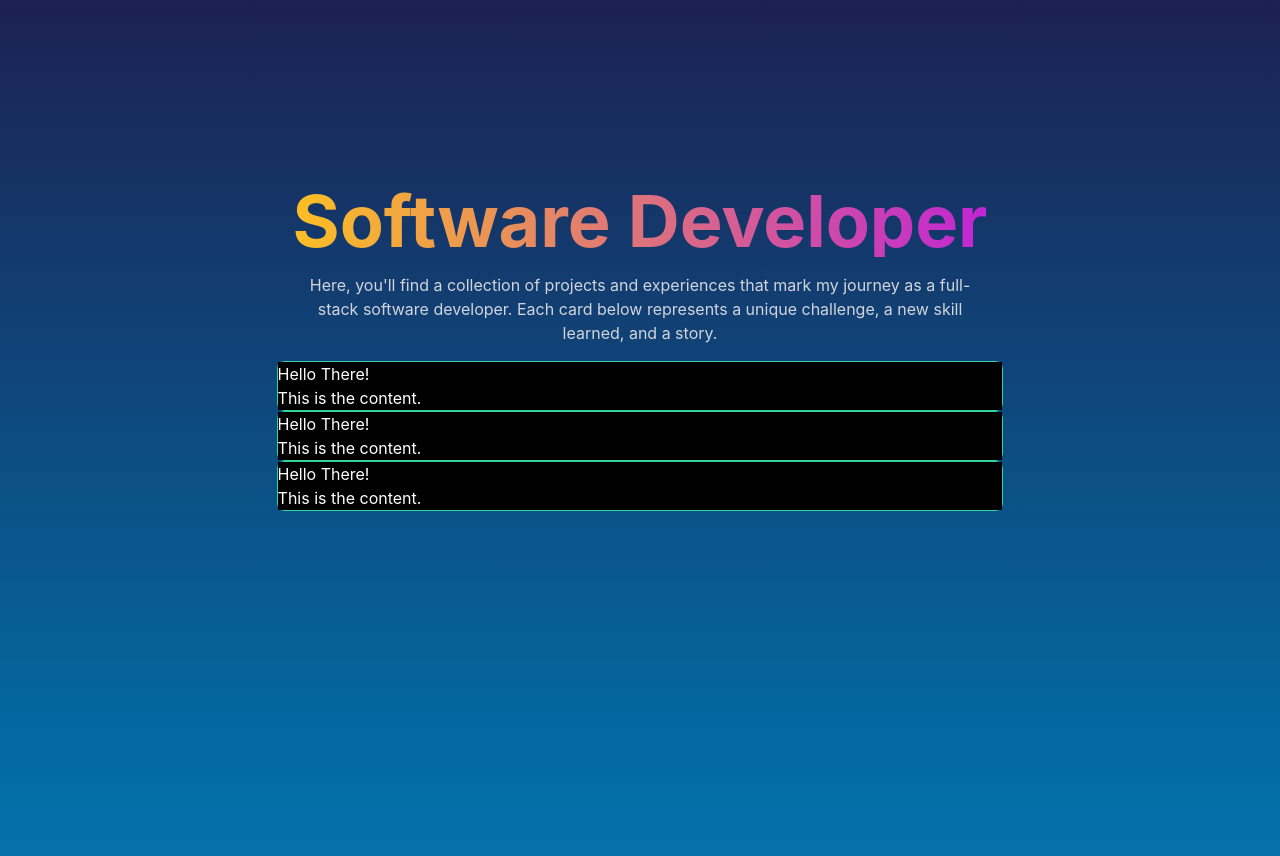
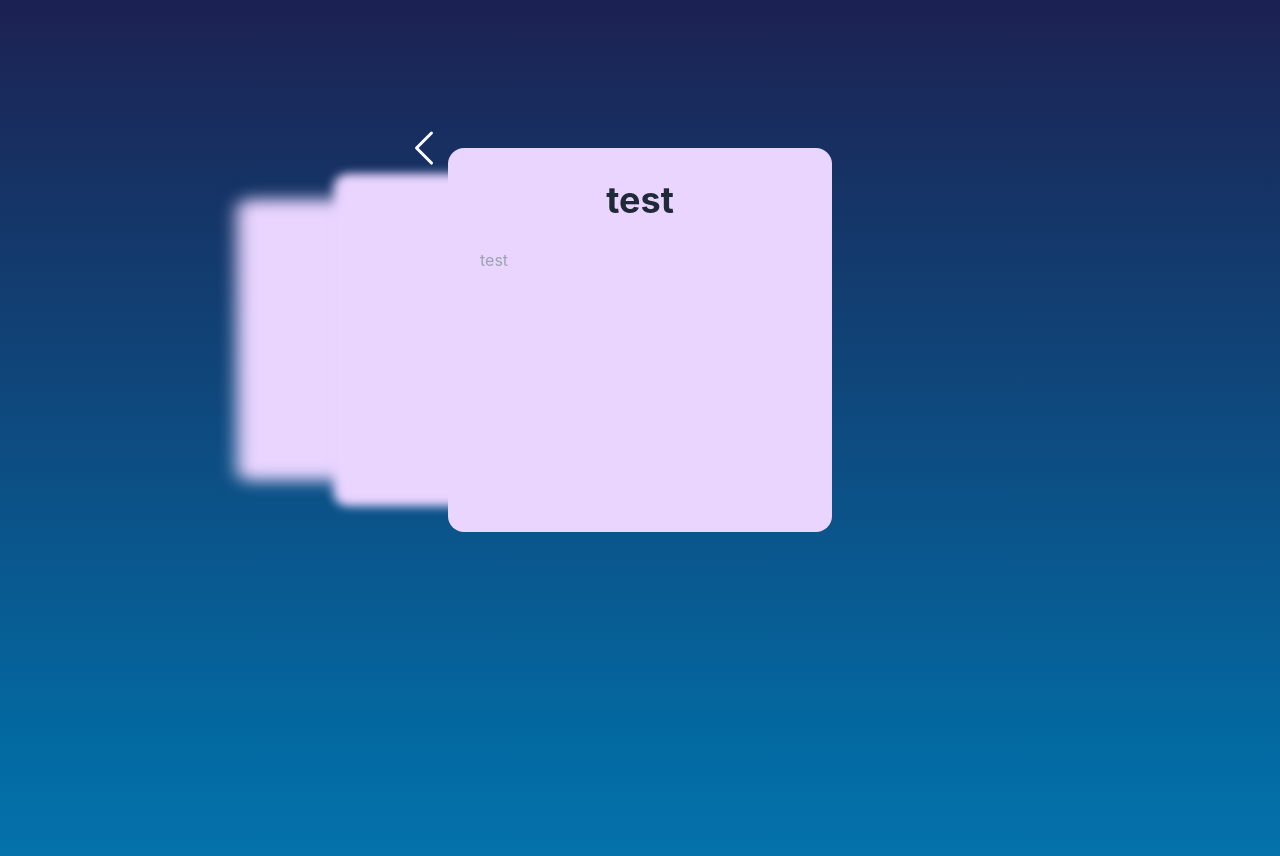
Before and after one commit to IBXCODECAT/personal-website, a React (Create React App) app: page / in a window 1280 px wide. Shown: the part 860-1716 px from the top of the page. Built offline with nearby package versions, Linux system fonts and the light colour scheme.

Commit message:
Add card carasel

```diff
--- a/package.json
+++ b/package.json
@@ -14,6 +14,7 @@
     "@types/react-dom": "^19.1.6",
     "react": "^19.1.0",
     "react-dom": "^19.1.0",
+    "react-router-dom": "^7.8.2",
     "react-scripts": "5.0.1",
     "tailwind": "^4.0.0",
     "typescript": "^4.9.5",
--- a/src/App.tsx
+++ b/src/App.tsx
@@ -2,9 +2,13 @@ import Blob from "./Components/Blob";
 import Card from "./Components/Card";
 import CloudAnimation from "./Components/FX/Clouds";
 import Header from "./Components/Header";
-import ScrollPrompt from "./Components/ScrollPrompt";
+import ScrollPrompt from "./Icons/ScrollPrompt";
 import SectionWrapper from "./Components/SectionWrapper";
 import StarfieldAnimation from "./Components/FX/Starfield";
+
+
+import Carousel from './Components/Carousel/Carousel'
+import CarouselCard from "./Components/Carousel/CarouselCard";
 
 // Main App Component - This is where we render the Blob and the page content
 export default function App() {
@@ -30,17 +34,13 @@ export default function App() {
 
       {/* Projects Section */}
       <SectionWrapper className="bg-gradient-to-b from-indigo-950 to-sky-700">
-        <div>
-          <Header
-            startColor="from-amber-400"
-            endColor="to-fuchsia-600"
-            title="Software Developer "
-            description="Here, you'll find a collection of projects and experiences that mark my journey as a full-stack software developer. Each card below represents a unique challenge, a new skill learned, and a story."/>
-          <Card/>
-          <Card/>
+        <Carousel>
+          <CarouselCard content="test" title="test"/>
 
-          <Card/>
-        </div>
+          <CarouselCard content="test" title="test"/>
+          <CarouselCard content="test" title="test"/>
+        </Carousel>
+
       </SectionWrapper>
 
       {/* Landing Section */}
--- /dev/null
+++ b/src/Components/Carousel/Carousel.tsx
@@ -0,0 +1,57 @@
+import React, { FC, ReactNode, useState } from "react";
+import I_ChevronLeft from "../../Icons/ChevronLeft";
+import I_ChevronRight from "../../Icons/ChevronRight";
+
+
+const CARDS = 10;
+const MAX_VISIBILITY = 3;
+
+interface CarouselProps {
+    children: ReactNode;
+}
+
+const Carousel: FC<CarouselProps> = ({ children }) => {
+  const [active, setActive] = useState(2);
+  const count = React.Children.count(children);
+
+  return (
+    <div className="carousel relative w-96 h-96 perspective-[500px]">
+      {active > 0 && (
+        <button
+          className="nav left-0 absolute z-20 text-white transition-all duration-300 ease-out"
+          onClick={() => setActive(i => i - 1)}
+          style={{ transform: 'translateX(-100%) translateY(-50%)' }}
+        >
+          <I_ChevronLeft />
+        </button>
+      )}
+      {React.Children.map(children, (child, i) => (
+        <div
+          className="card-container absolute w-full h-full"
+          style={{
+            ["--active" as any]: i === active ? 1 : 0,
+            ["--offset" as any]: (active - i) / 3,
+            ["--direction" as any]: Math.sign(active - i),
+            ["--abs-offset" as any]: Math.abs(active - i) / 3,
+            pointerEvents: i === active ? "auto" : "none",
+            opacity: Math.abs(active - i) >= MAX_VISIBILITY ? 0 : 1,
+            display: Math.abs(active - i) > MAX_VISIBILITY ? "none" : "block",
+          }}
+        >
+          {child}
+        </div>
+      ))}
+      {active < count - 1 && (
+        <button
+          className="nav right-0 absolute z-20 text-white transition-all duration-300 ease-out"
+          onClick={() => setActive(i => i + 1)}
+          style={{ transform: 'translateX(100%) translateY(-50%)' }}
+        >
+          <I_ChevronRight />
+        </button>
+      )}
+    </div>
+  );
+};
+
+export default Carousel;
--- /dev/null
+++ b/src/Components/Carousel/CarouselCard.tsx
@@ -0,0 +1,19 @@
+import { FC } from "react";
+
+interface CarouselCardProps {
+    title: string;
+    content: string;
+}
+
+const CarouselCard: FC<CarouselCardProps> = ({title, content}) => {
+    return (
+        <div className="card w-full h-full p-8 bg-purple-200 rounded-2xl text-gray-400 text-justify transition-all duration-300 ease-out">
+            <h2 className="text-center text-3xl md:text-4xl font-bold mb-7 text-gray-800">
+            {title}
+            </h2>
+            <p>{content}</p>
+        </div>
+    );
+}
+
+export default CarouselCard;
--- /dev/null
+++ b/src/Icons/ChevronLeft.tsx
@@ -0,0 +1,14 @@
+const I_ChevronLeft = () => (
+  <svg
+    xmlns="http://www.w3.org/2000/svg"
+    viewBox="0 0 24 24"
+    fill="currentColor"
+    className="w-12 h-12">
+    <path
+      fillRule="evenodd"
+      d="M7.72 12.53a.75.75 0 010-1.06l7.5-7.5a.75.75 0 011.06 1.06L9.31 12l6.97 6.97a.75.75 0 11-1.06 1.06l-7.5-7.5z"
+      clipRule="evenodd"/>
+  </svg>
+);
+
+export default I_ChevronLeft;
--- /dev/null
+++ b/src/Icons/ChevronRight.tsx
@@ -0,0 +1,14 @@
+const I_ChevronRight = () => (
+  <svg
+    xmlns="http://www.w3.org/2000/svg"
+    viewBox="0 0 24 24"
+    fill="currentColor"
+    className="w-12 h-12">
+    <path
+      fillRule="evenodd"
+      d="M16.28 11.47a.75.75 0 010 1.06l-7.5 7.5a.75.75 0 01-1.06-1.06L14.69 12 7.72 5.03a.75.75 0 011.06-1.06l7.5 7.5z"
+      clipRule="evenodd"/>
+  </svg>
+);
+
+export default I_ChevronRight;
--- a/src/index.css
+++ b/src/index.css
@@ -39,3 +39,20 @@ code {
 .brand-calm-blue { color: #0CADE8; }
 .brand-calm-green { color: #0CE8AA; }
 .brand-green { color: #0DFF76; }
+
+.carousel {
+  transform-style: preserve-3d;
+}
+.card-container {
+  transform:
+    rotateY(calc(var(--offset) * 50deg))
+    scaleY(calc(1 + var(--abs-offset) * -0.4))
+    translateZ(calc(var(--abs-offset) * -30rem))
+    translateX(calc(var(--direction) * -5rem));
+  filter: blur(calc(var(--abs-offset) * 1rem));
+  transition: all 0.3s ease-out;
+}
+.card h2, .card p {
+  transition: all 0.3s ease-out;
+  opacity: var(--active);
+}
```
Also changed, not shown: src/Icons/ScrollPrompt.tsx (renamed from src/Components/ScrollPrompt.tsx), 1 other file (tests, documents, lock files or other folders).
